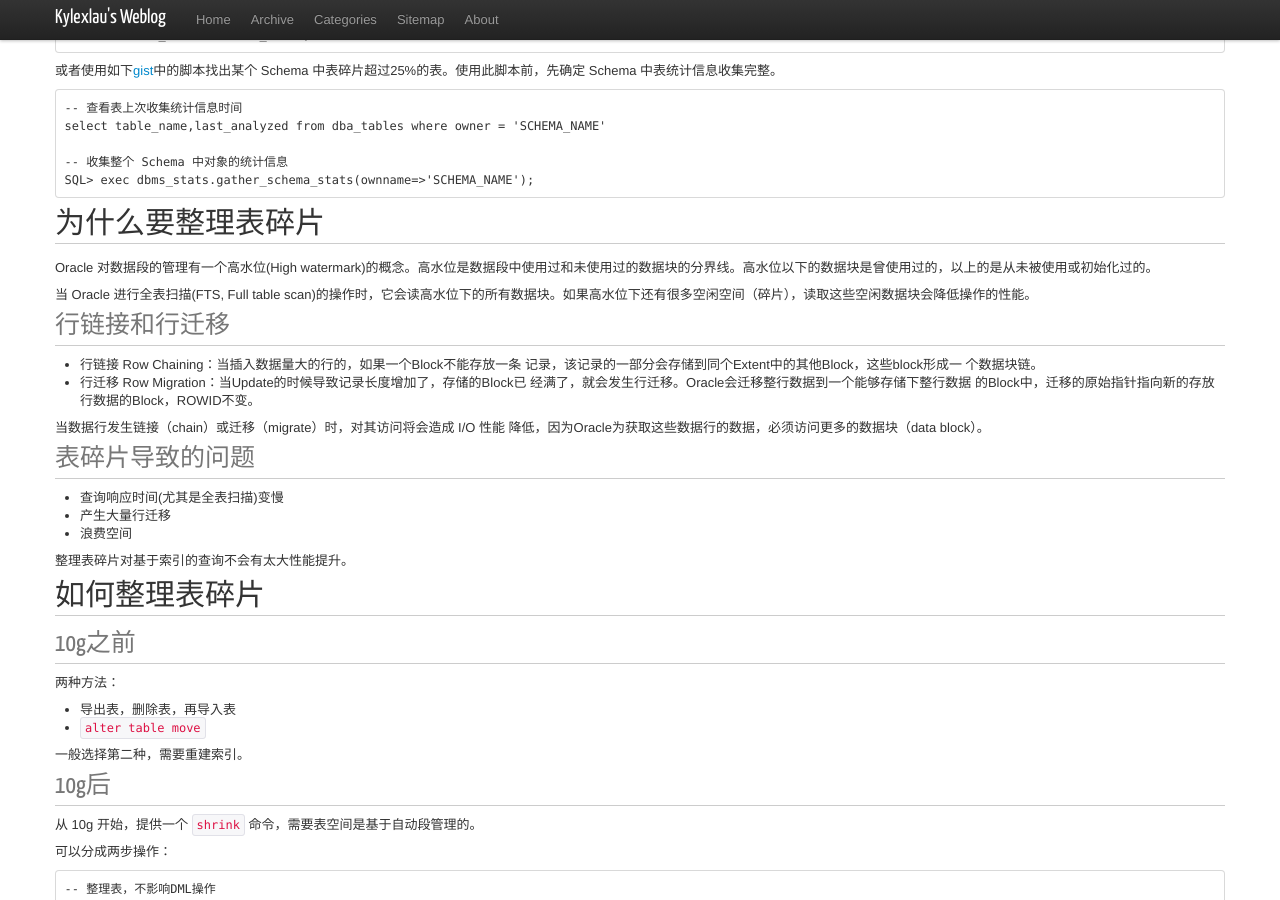
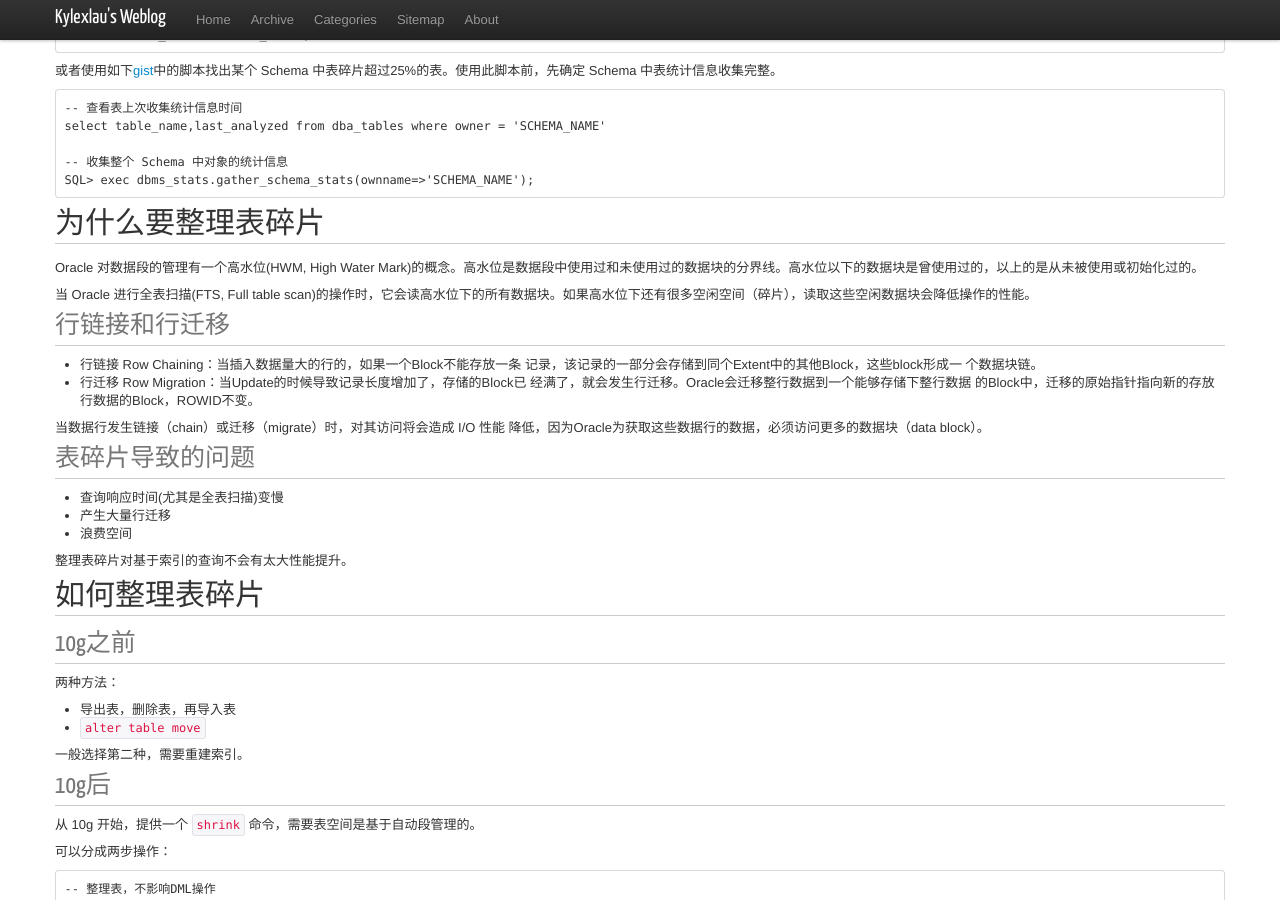
Before and after one commit to kylexlau/kylexlau.github.com, a Jekyll site: the page built from _posts/2012/2012-03-14-table-fragmentation.md, in a window 1280 px wide and 900 px high, scrolled down 502 px. Built offline with Jekyll 4.4.1, drawn with Linux system fonts in a browser that asks for light colours; Markdown is read by kramdown in place of the engine named in the settings; comment, search, counter and statistics services are not loaded.

Commit message:
fix HWM again.

```diff
--- a/_posts/2012/2012-03-14-table-fragmentation.md
+++ b/_posts/2012/2012-03-14-table-fragmentation.md
@@ -35,7 +35,7 @@ title: Oracle 数据库整理表碎片
 
 ## 为什么要整理表碎片
 
-Oracle 对数据段的管理有一个高水位(High watermark)的概念。高水位是数据段中使用过和未使用过的数据块的分界线。高水位以下的数据块是曾使用过的，以上的是从未被使用或初始化过的。
+Oracle 对数据段的管理有一个高水位(HWM, High Water Mark)的概念。高水位是数据段中使用过和未使用过的数据块的分界线。高水位以下的数据块是曾使用过的，以上的是从未被使用或初始化过的。
 
 当 Oracle 进行全表扫描(FTS, Full table scan)的操作时，它会读高水位下的所有数据块。如果高水位下还有很多空闲空间（碎片），读取这些空闲数据块会降低操作的性能。
 
```
